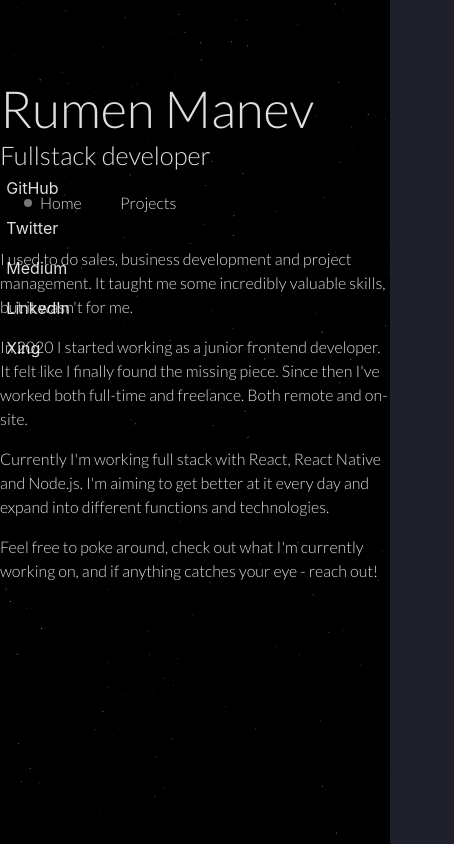
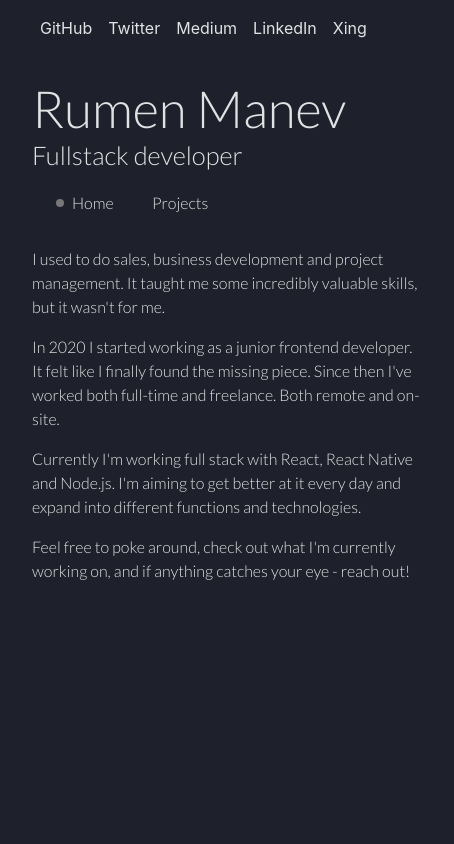
Before and after one commit to rum-n/rmanev9, a React (Vite) app: page / in a window 390 px wide. Shown: the whole page, 454 px wide, since content can reach past the window. Built offline with nearby package versions, Linux system fonts and the light colour scheme.

Commit message:
fix responsiveness and remove three js graphics

```diff
--- a/src/App.tsx
+++ b/src/App.tsx
@@ -8,7 +8,7 @@ import { PathProvider } from "./context/PathContext";
 function App() {
   return (
     <PathProvider>
-      <ThreeParticles />
+      {/* <ThreeParticles /> */}
       <BrowserRouter>
         <Routes>
           <Route path="/" element={<Home />} />
--- a/src/components/Layout/index.tsx
+++ b/src/components/Layout/index.tsx
@@ -11,7 +11,7 @@ const LayoutContainer = styled.div`
   display: flex;
   justify-content: center;
   align-items: center;
-  padding-top: 5rem;
+  padding: 5rem 2rem 2rem 2rem;
 `;
 
 const LinksBox = styled.div`
@@ -35,6 +35,22 @@ const Link = styled.li`
     color: #777;
     transition: 0.3s ease-in-out;
   }
+`;
+
+const MobileLinks = styled.div`
+  display: flex;
+  flex-direction: column;
+  gap: 1rem;
+  position: absolute;
+  top: 0rem;
+  left: 0rem;
+`;
+
+const MobileLinksWrapper = styled.ul`
+  display: flex;
+  flex-direction: row;
+  gap: 1rem;
+  list-style: none;
 `;
 
 interface Links {
@@ -66,9 +82,12 @@ const links: Links[] = [
 ];
 
 export const Layout = ({ children }: LayoutProps) => {
+  const width = window.innerWidth;
+
   return (
     <LayoutContainer>
       {children}
+      {width > 1024 ? (
         <LinksBox>
           <LinksWrapper>
             {(links as Links[]).map((project) => (
@@ -80,6 +99,19 @@ export const Layout = ({ children }: LayoutProps) => {
               </Link>
             ))}
           </LinksWrapper>
-      </LinksBox>
+        </LinksBox>) :
+        <MobileLinks>
+          <MobileLinksWrapper>
+            {(links as Links[]).map((project) => (
+              <Link
+                key={project.title}
+                onClick={() => window.open(project.url || "", "_blank")}
+              >
+                {project.title}
+              </Link>
+            ))}
+          </MobileLinksWrapper>
+        </MobileLinks>
+      }
     </LayoutContainer>);
 };
--- a/src/components/NavMenu/index.tsx
+++ b/src/components/NavMenu/index.tsx
@@ -9,6 +9,7 @@ interface NavMenuProps {
 
 const NameText = styled.h1`
   margin: 0;
+  padding: 0;
 `;
 
 const SubtitleText = styled.p`
--- a/src/pages/Home.tsx
+++ b/src/pages/Home.tsx
@@ -5,6 +5,10 @@ import { NavMenu } from "../components/NavMenu";
 const TitleBox = styled.div`
   font-family: "Lato", sans-serif;
   width: 600px;
+
+  @media (max-width: 768px) {
+    width: 100%;
+  }
 `;
 
 const SummaryWrapper = styled.div`
--- a/src/pages/Projects.tsx
+++ b/src/pages/Projects.tsx
@@ -5,6 +5,10 @@ import { NavMenu } from "../components/NavMenu";
 const TitleBox = styled.div`
   font-family: "Lato", sans-serif;
   width: 600px;
+
+  @media (max-width: 768px) {
+    width: 100%;
+  }
 `;
 
 const ProjectsWrapper = styled.ul`
```
Lines whose indentation alone changed are shown as unchanged.
